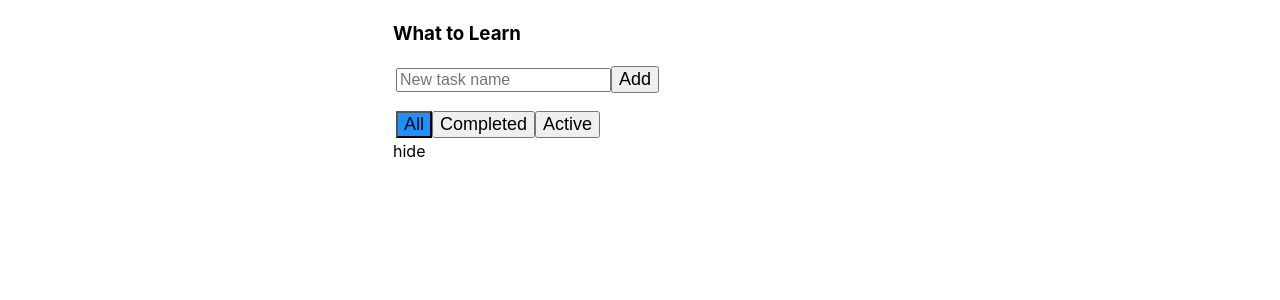
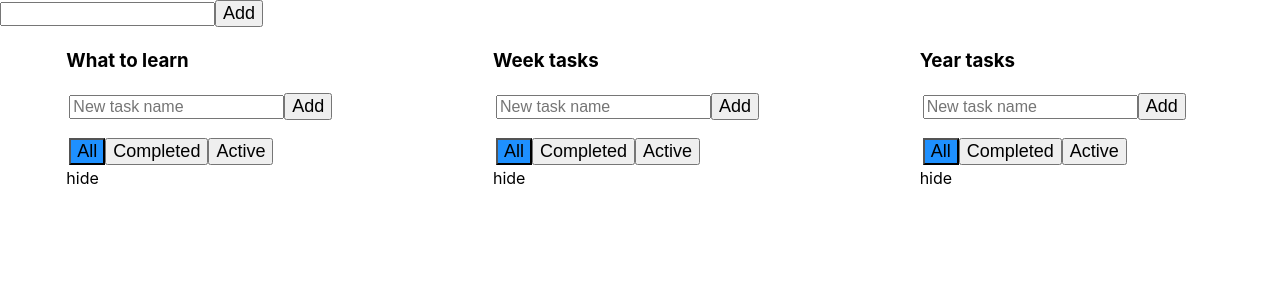
Before and after one commit to andorey/todolist, a React (Create React App) app: page / in a window 1280 px wide. Shown: the top 300 px of the page. Built offline with nearby package versions, Linux system fonts and the light colour scheme.

Commit message:
add nwe windows with todoLists

```diff
--- /dev/null
+++ b/src/AddNewItemForm.jsx
@@ -0,0 +1,53 @@
+import React from 'react';
+
+class AddNewItemForm extends React.Component {
+
+	state = {
+		error: false,
+		title: ""
+	};
+
+	onAddTaskClick = () => {
+		let newTitle = this.state.title;
+		if (newTitle.trim() === '') {
+			this.setState({error: true});
+		} else {
+			this.setState({error: false});
+			this.setState({title: ""});
+			this.props.addTask(newTitle);
+		}
+	};
+
+	onTaskTitleChanged = (e) => {
+		this.setState({
+			error: false,
+			title: e.currentTarget.value
+		})
+	};
+
+
+	oneAddTaskKeyPress = (e) => {
+		if (e.key === 'Enter') {
+			this.onAddTaskClick();
+		}
+	};
+
+
+	render = () => {
+		return (
+			<div className="todoList-newTaskForm">
+				<input ref={this.newTaskTitleRef}
+					   type="text"
+					   placeholder="New task name"
+					   className={this.state.error ? "error" : ''}
+					   onChange={this.onTaskTitleChanged}
+					   onKeyPress={this.oneAddTaskKeyPress}
+					   value={this.state.title}
+				/>
+				<button onClick={this.onAddTaskClick}>Add</button>
+			</div>
+		);
+	}
+}
+
+export default AddNewItemForm;
--- a/src/App.css
+++ b/src/App.css
@@ -1,10 +1,15 @@
 .App {
-
+	display: flex;
+	flex-wrap: wrap;
 }
 
 .todoList {
-	width: 500px;
+	width: 300px;
 	margin: 0 auto;
+}
+
+.todoList-header {
+
 }
 
 .todoList div {
--- a/src/App.js
+++ b/src/App.js
@@ -1,111 +1,33 @@
 import React from 'react';
 import './App.css';
-import TodoListHeader from "./TodoListHeader";
-import TodoListTasks from "./TodoListTasks";
-import TodoListFooter from "./TodoListFooter";
+import TodoList from "./TodoList";
+
 
 class App extends React.Component {
 
 	state = {
-		tasks: [],
-		filterValue: 'All'
+		todolists: [
+			{id: 1, title: 'What to learn'},
+			{id: 2, title: 'Week tasks'},
+			{id: 3, title: 'Year tasks'}
+		]
 	};
 
-	nextTaskId = 0;
+	render = () => {
+		const todolists = this.state.todolists
+			.map(t => <TodoList id={t.id} title={t.title} />);
 
-	saveState = () => {
-		let stateAsString = JSON.stringify(this.state);
-		localStorage.setItem('our-state', stateAsString);
-	};
+		return (
+			<>
+			<div>
+				<input />
+				<button onClick={this.addTodoList}>Add</button>
+			</div>
 
-	restoreState = () => {
-		let state = {
-			tasks: [],
-			filterValue: 'All'
-		};
-		let stateAsString = localStorage.getItem('our-state');
-		if(stateAsString !== null){
-			state = JSON.parse(stateAsString);
-		}
-		this.setState(state, () => {this.state.tasks.forEach(t => {
-			if(t.id >= this.nextTaskId){
-				this.nextTaskId = t.id + 1;
-			}
-		})});
-	};
-
-	componentDidMount() {
-		this.restoreState();
-	};
-
-
-	addTask = (newTitle) => {
-		let newTask = {
-			id: this.nextTaskId,
-			title: newTitle,
-			isDone: false,
-			priority: 'high'
-		};
-		this.nextTaskId++;
-		let newTasks = [...this.state.tasks, newTask];
-		this.setState({
-			tasks: newTasks
-		}, this.saveState);
-	};
-
-	changeFilterValue = (newFilterValue) => {
-		this.setState({
-			filterValue: newFilterValue
-		}, this.saveState);
-	};
-
-	changeTaskStatus = (taskId, isDone) => {
-		this.changeTask(taskId, {isDone:  isDone})
-	};
-
-	changeTitle = (taskId, newTitle) => {
-		this.changeTask(taskId, {title: newTitle})
-	};
-
-
-	changeTask = (taskId, newPropsObj) => {
-		let newTasks = this.state.tasks.map(t => {
-			if (t.id !== taskId) {
-				return t;
-			} else {
-				return {...t, ...newPropsObj}
-			}
-		});
-		this.setState({
-			tasks: newTasks
-		}, this.saveState);
-	};
-
-
-	render = () => {
-		return (
 			<div className="App">
-				<div className="todoList">
-					<TodoListHeader addTask={this.addTask}/>
-					<TodoListTasks
-						change={this.changeTaskStatus}
-						changeTitle={this.changeTitle}
-						tasks={this.state.tasks.filter(t => {
-								if (this.state.filterValue === 'All') {
-									return true;
-								}
-								if (this.state.filterValue === 'Active') {
-									return !t.isDone;
-								}
-								if (this.state.filterValue === 'Completed') {
-									return t.isDone;
-								}
-							}
-						)}/>
-					<TodoListFooter filterValue={this.state.filterValue}
-									onChangeFilter={this.changeFilterValue}/>
-				</div>
+				{todolists}
 			</div>
+			</>
 		);
 	}
 }
--- /dev/null
+++ b/src/TodoList.jsx
@@ -0,0 +1,117 @@
+import React from 'react';
+import './App.css';
+import AddNewItemForm from "./AddNewItemForm";
+import TodoListTasks from "./TodoListTasks";
+import TodoListFooter from "./TodoListFooter";
+import TodoListTitle from "./TodoListTitle";
+
+class TodoList extends React.Component {
+
+	state = {
+		tasks: [],
+		filterValue: 'All'
+	};
+
+	nextTaskId = 0;
+
+	saveState = () => {
+		let stateAsString = JSON.stringify(this.state);
+		localStorage.setItem('our-state' + this.props.id, stateAsString);
+	};
+
+	restoreState = () => {
+		let state = {
+			tasks: [],
+			filterValue: 'All'
+		};
+		let stateAsString = localStorage.getItem('our-state' + this.props.id);
+		if (stateAsString !== null) {
+			state = JSON.parse(stateAsString);
+		}
+		this.setState(state, () => {
+			this.state.tasks.forEach(t => {
+				if (t.id >= this.nextTaskId) {
+					this.nextTaskId = t.id + 1;
+				}
+			})
+		});
+	};
+
+	componentDidMount() {
+		this.restoreState();
+	};
+
+
+	addTask = (newTitle) => {
+		let newTask = {
+			id: this.nextTaskId,
+			title: newTitle,
+			isDone: false,
+			priority: 'high'
+		};
+		this.nextTaskId++;
+		let newTasks = [...this.state.tasks, newTask];
+		this.setState({
+			tasks: newTasks
+		}, this.saveState);
+	};
+
+	changeFilterValue = (newFilterValue) => {
+		this.setState({
+			filterValue: newFilterValue
+		}, this.saveState);
+	};
+
+	changeTaskStatus = (taskId, isDone) => {
+		this.changeTask(taskId, {isDone: isDone})
+	};
+
+	changeTitle = (taskId, newTitle) => {
+		this.changeTask(taskId, {title: newTitle})
+	};
+
+
+	changeTask = (taskId, newPropsObj) => {
+		let newTasks = this.state.tasks.map(t => {
+			if (t.id !== taskId) {
+				return t;
+			} else {
+				return {...t, ...newPropsObj}
+			}
+		});
+		this.setState({
+			tasks: newTasks
+		}, this.saveState);
+	};
+
+
+	render = () => {
+		return (
+			<div className="todoList">
+				<div className="todoList-header">
+				<TodoListTitle title={this.props.title} />
+				<AddNewItemForm addTask={this.addTask} title={this.props.title}/>
+				</div>
+				<TodoListTasks
+					change={this.changeTaskStatus}
+					changeTitle={this.changeTitle}
+					tasks={this.state.tasks.filter(t => {
+							if (this.state.filterValue === 'All') {
+								return true;
+							}
+							if (this.state.filterValue === 'Active') {
+								return !t.isDone;
+							}
+							if (this.state.filterValue === 'Completed') {
+								return t.isDone;
+							}
+						}
+					)}/>
+				<TodoListFooter filterValue={this.state.filterValue}
+								onChangeFilter={this.changeFilterValue}/>
+			</div>
+		);
+	}
+}
+
+export default TodoList;
--- a/src/TodoListHeader.jsx
+++ /dev/null
@@ -1,56 +0,0 @@
-import React from 'react';
-
-class TodoListHeader extends React.Component {
-
-	state = {
-		error: false,
-		title: ""
-	};
-
-	onAddTaskClick = () => {
-		let newTitle = this.state.title;
-		if (newTitle.trim() === ''){
-			this.setState({error:true});
-		}else{
-		this.setState({error: false});
-		this.setState({title: ""});
-		this.props.addTask(newTitle);
-		}
-	};
-
-	onTaskTitleChanged = (e) => {
-		this.setState({
-			error: false,
-			title: e.currentTarget.value
-		})
-	};
-
-
-	oneAddTaskKeyPress = (e) => {
-		if(e.key === 'Enter'){
-			this.onAddTaskClick();
-		}
-	};
-
-
-	render = () => {
-		return (
-			<div className="todoList-header">
-				<h3 className="todoList-header__title">What to Learn</h3>
-				<div className="todoList-newTaskForm">
-					<input ref={this.newTaskTitleRef}
-						   type="text"
-						   placeholder="New task name"
-						   className={this.state.error ? "error" : ''}
-						   onChange={this.onTaskTitleChanged}
-						   onKeyPress={this.oneAddTaskKeyPress}
-						   value={this.state.title}
-					/>
-					<button onClick={this.onAddTaskClick}>Add</button>
-				</div>
-			</div>
-		);
-	}
-}
-
-export default TodoListHeader;
--- /dev/null
+++ b/src/TodoListTitle.jsx
@@ -0,0 +1,13 @@
+import React from 'react';
+
+class TodoListTitle extends React.Component {
+
+
+	render = () => {
+		return (
+			<h3 className="todoList-header__title">{this.props.title}</h3>
+		);
+	}
+}
+
+export default TodoListTitle;
```
